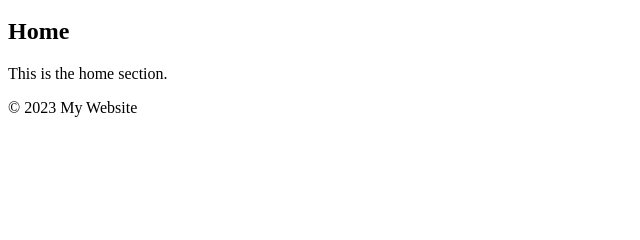
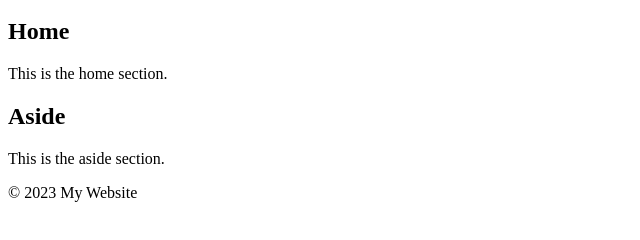
Before and after one commit to mantasandri/git-init-sample-new, a plain HTML site: page index.html in a window 1280 px wide. Shown: the part 136-376 px from the top of the page, without its empty margins (0-640 px from the left). Drawn offline with Linux system fonts and the light colour scheme.

Commit message:
working on main - adding cherry picked

```diff
--- a/index.html
+++ b/index.html
@@ -22,6 +22,10 @@
             <h2>Home</h2>
             <p>This is the home section.</p>
         </section>
+        <aside>
+            <h2>Aside</h2>
+            <p>This is the aside section.</p>
+        </aside>
     </main>
     <footer>
         <p>&copy; 2023 My Website</p>
```
